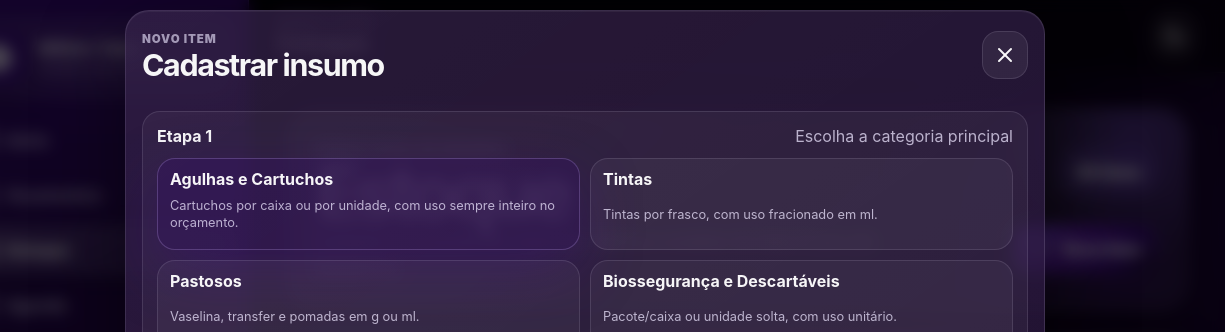
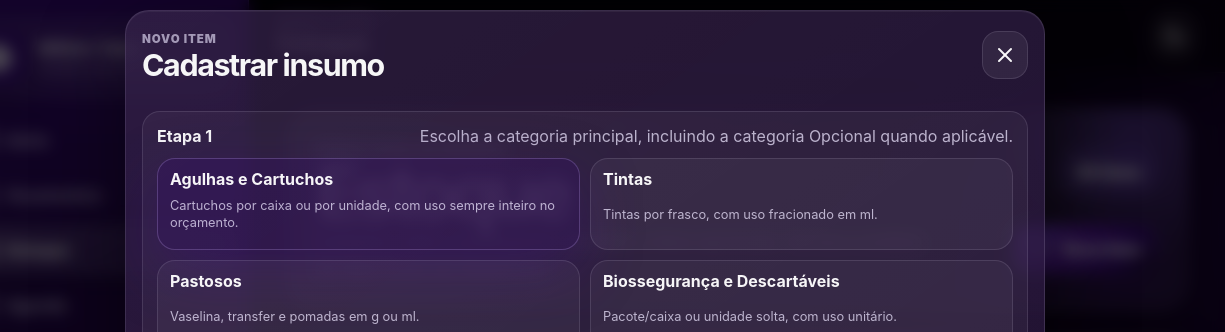
Before and after one commit to CamilliFFeliz/MiShiro, a plain HTML site: page pages/estoque.html in a window 1280 px wide. Both pictures are taken after a click on the button "Novo item". Shown: the top 332 px of the page, 55-1280 px from the left. Drawn offline with nearby package versions, Linux system fonts and the light colour scheme.

Commit message:
feat(estoque): destacar categoria de itens opcionais

```diff
--- a/pages/estoque.html
+++ b/pages/estoque.html
@@ -11,27 +11,18 @@
   <link rel="stylesheet" href="../assets/css/layout.css" />
   <link rel="stylesheet" href="../assets/css/components.css" />
   <link rel="stylesheet" href="../assets/css/estoque.css" />
+  <link rel="stylesheet" href="../assets/css/studio-workflow.css" />
   <title>MiShiro Tattoo • Estoque</title>
 </head>
 <body data-page="estoque">
   <div id="app" class="app-frame">
     <main id="appMain" class="page-shell">
       <header class="page-header inventory-page-header">
-        <div>
-          <span class="eyebrow">Banco local de insumos</span>
-          <h1>Estoque</h1>
-          <p>Cadastro e consulta de materiais. Alertas e análise de falta ficam em Relatórios.</p>
-        </div>
-        <div class="inventory-header-actions">
-          <strong class="counter-pill" id="inventoryCounter">0 itens</strong>
-          <button class="button button-primary" id="openItemModalButton" type="button"><i data-lucide="plus"></i>Novo item</button>
-        </div>
+        <div><span class="eyebrow">Banco local de insumos</span><h1>Estoque</h1><p>Cadastre, edite e acompanhe materiais e itens opcionais. Alertas e análise de falta ficam em Relatórios.</p></div>
+        <div class="inventory-header-actions"><strong class="counter-pill" id="inventoryCounter">0 itens</strong><button class="button button-primary" id="openItemModalButton" type="button"><i data-lucide="plus"></i>Novo item</button></div>
       </header>
       <section class="panel-card stock-list-panel">
-        <div class="toolbar-grid old-toolbar-grid">
-          <label class="field"><span>Pesquisar no estoque</span><input id="buscaEstoque" type="search" placeholder="Marca, categoria, numeração, cor ou nome" /></label>
-          <button class="button button-secondary" id="clearInventorySearchButton" type="button"><i data-lucide="x"></i>Limpar</button>
-        </div>
+        <div class="toolbar-grid old-toolbar-grid"><label class="field"><span>Pesquisar no estoque</span><input id="buscaEstoque" type="search" placeholder="Marca, categoria, numeração, cor ou nome" /></label><button class="button button-secondary" id="clearInventorySearchButton" type="button"><i data-lucide="x"></i>Limpar</button></div>
         <section class="chip-row compact-chip-row" id="filtrosEstoque" aria-label="Filtros de categoria"></section>
         <section id="listaEstoque" class="inventory-grid" aria-label="Itens cadastrados"></section>
         <div class="secondary-actions"><button class="button button-ghost" id="restoreReferenceStockButton" type="button"><i data-lucide="rotate-ccw"></i>Restaurar base de referência</button></div>
@@ -41,11 +32,10 @@
   <dialog class="modal-card inventory-modal" id="itemModal">
     <form id="formEstoque" class="stock-form" autocomplete="off" method="dialog">
       <div class="modal-header"><div><span>Novo item</span><h2>Cadastrar insumo</h2></div><button class="icon-button" id="closeItemModalButton" type="button" aria-label="Fechar cadastro"><i data-lucide="x"></i></button></div>
-      <section class="form-step-panel"><div class="step-heading"><strong>Etapa 1</strong><span>Escolha a categoria principal</span></div><section class="category-choice-grid" id="categoryChoiceGrid"></section></section>
+      <section class="form-step-panel"><div class="step-heading"><strong>Etapa 1</strong><span>Escolha a categoria principal, incluindo a categoria Opcional quando aplicável.</span></div><section class="category-choice-grid" id="categoryChoiceGrid"></section></section>
       <section class="form-step-panel"><div class="step-heading"><strong>Etapa 2</strong><span>Preencha a ficha do item</span></div><div class="stock-helper" id="categoryHelper"></div><div class="dynamic-fields-grid" id="dynamicFieldsGrid"></div></section>
       <section class="unit-cost-preview" id="unitCostPreview"><span>Prévia do cálculo</span><strong>R$ 0,00</strong><small>Preencha os campos para calcular o custo de uso.</small></section>
-      <button class="button button-primary full-button" type="submit"><i data-lucide="save"></i>Salvar item</button>
-      <p id="statusEstoque" class="form-status" aria-live="polite"></p>
+      <button class="button button-primary full-button" type="submit"><i data-lucide="save"></i>Salvar item</button><p id="statusEstoque" class="form-status" aria-live="polite"></p>
     </form>
   </dialog>
   <script src="https://unpkg.com/lucide@0.468.0/dist/umd/lucide.min.js" defer></script>
```
